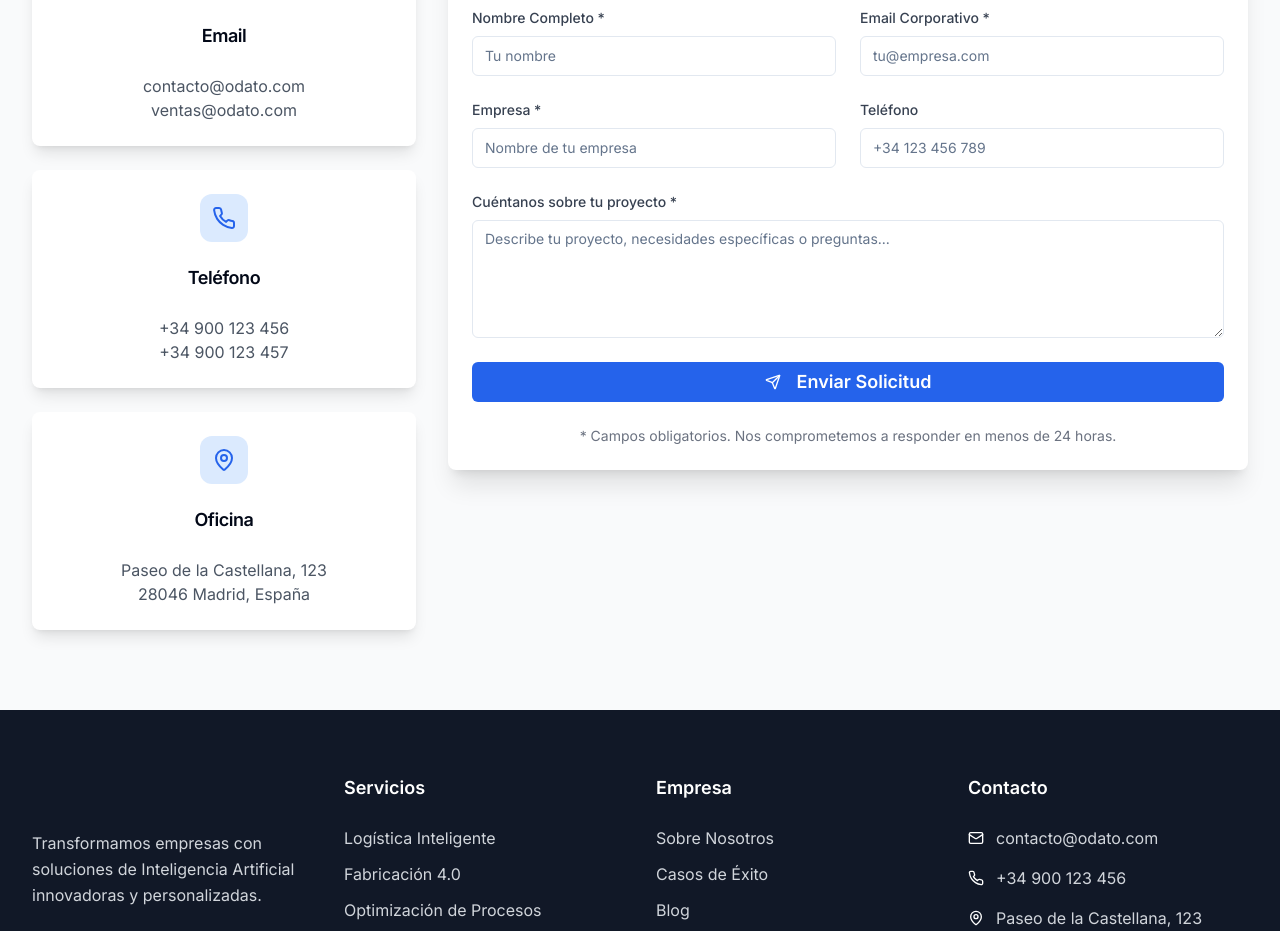
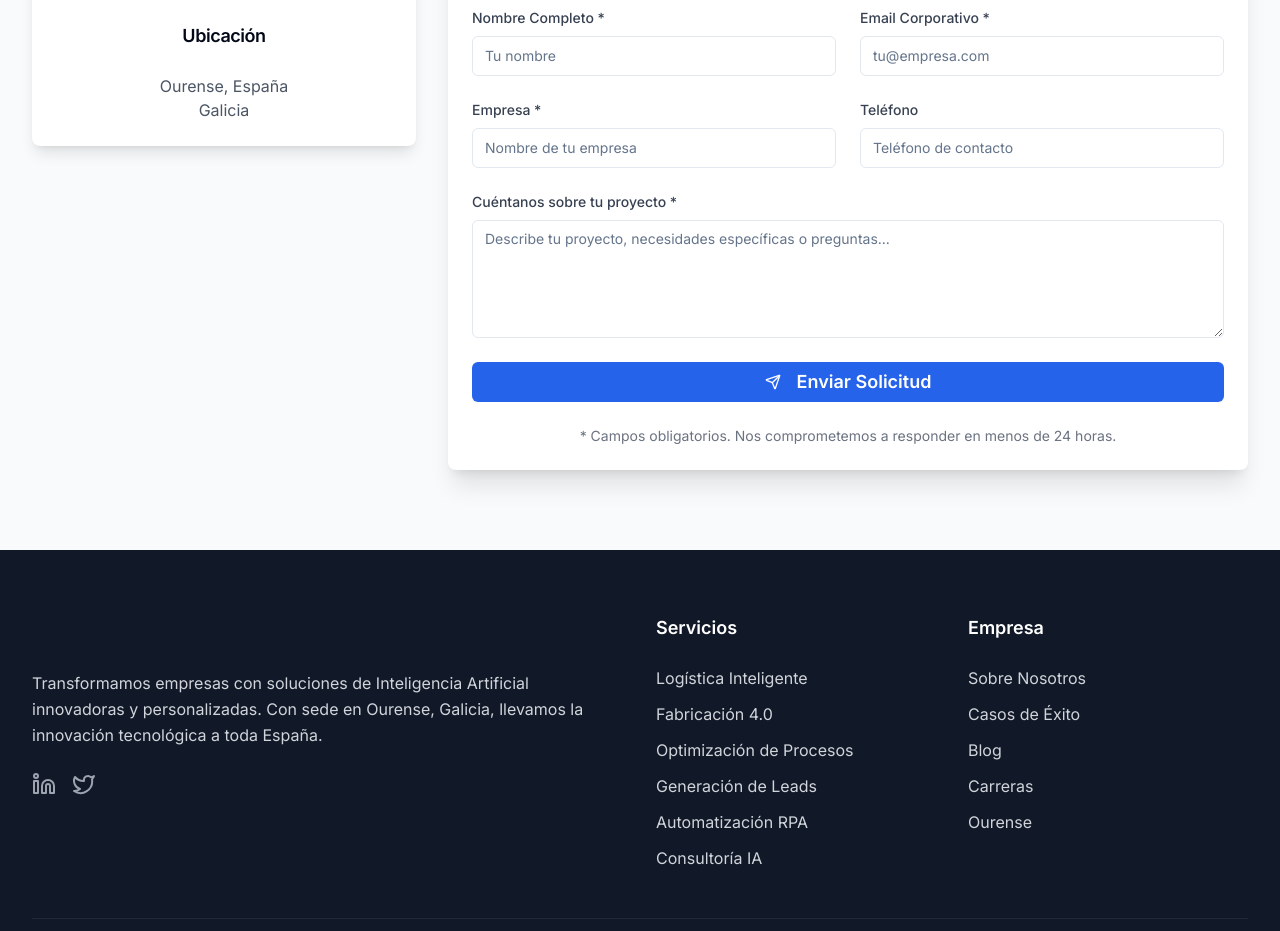
Before and after one commit to rubenfb23/odato-ai-landing-page, a React (Vite) app: page / in a window 1280 px wide. Shown: the part 3420-4351 px from the top of the page. Built offline with nearby package versions, Linux system fonts and the light colour scheme.

Commit message:
Update contact information
Update the footer and contact section to reflect the company's location in Ourense and remove phone numbers and email addresses.

```diff
--- a/src/components/Contact.tsx
+++ b/src/components/Contact.tsx
@@ -4,7 +4,7 @@ import { Button } from '@/components/ui/button';
 import { Input } from '@/components/ui/input';
 import { Textarea } from '@/components/ui/textarea';
 import { Card, CardContent, CardHeader, CardTitle } from '@/components/ui/card';
-import { Mail, Phone, MapPin, Send } from 'lucide-react';
+import { MapPin, Send } from 'lucide-react';
 import { useToast } from '@/hooks/use-toast';
 
 const Contact = () => {
@@ -60,39 +60,13 @@ const Contact = () => {
               <Card className="border-0 shadow-lg">
                 <CardHeader className="text-center">
                   <div className="mx-auto w-12 h-12 bg-primary-100 rounded-xl flex items-center justify-center mb-4">
-                    <Mail className="w-6 h-6 text-primary-600" />
+                    <MapPin className="w-6 h-6 text-primary-600" />
                   </div>
-                  <CardTitle className="text-lg">Email</CardTitle>
+                  <CardTitle className="text-lg">Ubicación</CardTitle>
                 </CardHeader>
                 <CardContent className="text-center">
-                  <p className="text-gray-600">contacto@odato.com</p>
-                  <p className="text-gray-600">ventas@odato.com</p>
-                </CardContent>
-              </Card>
-
-              <Card className="border-0 shadow-lg">
-                <CardHeader className="text-center">
-                  <div className="mx-auto w-12 h-12 bg-primary-100 rounded-xl flex items-center justify-center mb-4">
-                    <Phone className="w-6 h-6 text-primary-600" />
-                  </div>
-                  <CardTitle className="text-lg">Teléfono</CardTitle>
-                </CardHeader>
-                <CardContent className="text-center">
-                  <p className="text-gray-600">+34 900 123 456</p>
-                  <p className="text-gray-600">+34 900 123 457</p>
-                </CardContent>
-              </Card>
-
-              <Card className="border-0 shadow-lg">
-                <CardHeader className="text-center">
-                  <div className="mx-auto w-12 h-12 bg-primary-100 rounded-xl flex items-center justify-center mb-4">
-                    <MapPin className="w-6 h-6 text-primary-600" />
-                  </div>
-                  <CardTitle className="text-lg">Oficina</CardTitle>
-                </CardHeader>
-                <CardContent className="text-center">
-                  <p className="text-gray-600">Paseo de la Castellana, 123</p>
-                  <p className="text-gray-600">28046 Madrid, España</p>
+                  <p className="text-gray-600">Ourense, España</p>
+                  <p className="text-gray-600">Galicia</p>
                 </CardContent>
               </Card>
             </div>
@@ -166,7 +140,7 @@ const Contact = () => {
                         value={formData.phone}
                         onChange={handleChange}
                         className="w-full"
-                        placeholder="+34 123 456 789"
+                        placeholder="Teléfono de contacto"
                       />
                     </div>
                   </div>
--- a/src/components/Footer.tsx
+++ b/src/components/Footer.tsx
@@ -1,5 +1,5 @@
 
-import { Brain, Mail, Phone, MapPin, Linkedin, Twitter } from 'lucide-react';
+import { Linkedin, Twitter } from 'lucide-react';
 
 const Footer = () => {
   const currentYear = new Date().getFullYear();
@@ -9,14 +9,14 @@ const Footer = () => {
       <div className="max-w-7xl mx-auto px-4 sm:px-6 lg:px-8 py-16">
         <div className="grid grid-cols-1 md:grid-cols-2 lg:grid-cols-4 gap-8">
           {/* Company Info */}
-          <div className="lg:col-span-1">
+          <div className="lg:col-span-2">
             <div className="flex items-center mb-6">
               <div className="text-2xl font-bold bg-gradient-to-r from-primary-400 to-primary-500 bg-clip-text text-transparent">
                 Odato
               </div>
             </div>
             <p className="text-gray-300 mb-6 leading-relaxed">
-              Transformamos empresas con soluciones de Inteligencia Artificial innovadoras y personalizadas.
+              Transformamos empresas con soluciones de Inteligencia Artificial innovadoras y personalizadas. Con sede en Ourense, Galicia, llevamos la innovación tecnológica a toda España.
             </p>
             <div className="flex space-x-4">
               <a href="#" className="text-gray-400 hover:text-primary-400 transition-colors duration-200">
@@ -49,37 +49,15 @@ const Footer = () => {
               <li><a href="#" className="text-gray-300 hover:text-primary-400 transition-colors duration-200">Casos de Éxito</a></li>
               <li><a href="#" className="text-gray-300 hover:text-primary-400 transition-colors duration-200">Blog</a></li>
               <li><a href="#" className="text-gray-300 hover:text-primary-400 transition-colors duration-200">Carreras</a></li>
-              <li><a href="#" className="text-gray-300 hover:text-primary-400 transition-colors duration-200">Prensa</a></li>
+              <li><a href="#" className="text-gray-300 hover:text-primary-400 transition-colors duration-200">Ourense</a></li>
             </ul>
-          </div>
-
-          {/* Contact */}
-          <div>
-            <h3 className="text-lg font-semibold mb-6">Contacto</h3>
-            <div className="space-y-4">
-              <div className="flex items-center">
-                <Mail size={16} className="text-primary-400 mr-3" />
-                <span className="text-gray-300">contacto@odato.com</span>
-              </div>
-              <div className="flex items-center">
-                <Phone size={16} className="text-primary-400 mr-3" />
-                <span className="text-gray-300">+34 900 123 456</span>
-              </div>
-              <div className="flex items-start">
-                <MapPin size={16} className="text-primary-400 mr-3 mt-1" />
-                <span className="text-gray-300">
-                  Paseo de la Castellana, 123<br />
-                  28046 Madrid, España
-                </span>
-              </div>
-            </div>
           </div>
         </div>
 
         <div className="border-t border-gray-800 mt-12 pt-8">
           <div className="flex flex-col md:flex-row justify-between items-center">
             <div className="text-gray-400 text-sm mb-4 md:mb-0">
-              © {currentYear} Odato. Todos los derechos reservados.
+              © {currentYear} Odato - Ourense, Galicia. Todos los derechos reservados.
             </div>
             <div className="flex space-x-6 text-sm">
               <a href="#" className="text-gray-400 hover:text-primary-400 transition-colors duration-200">
```
